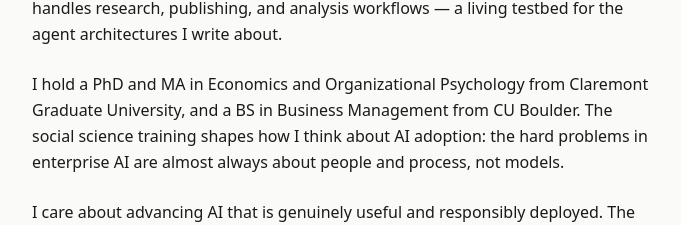
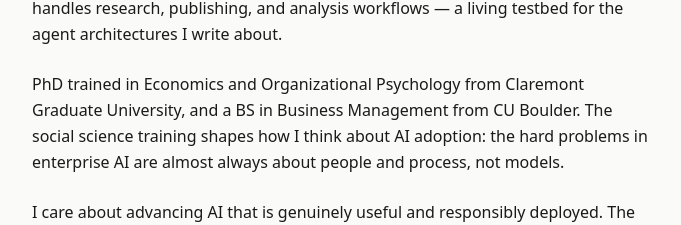
Before and after one commit to RyanMerlin/merlin-site, a SvelteKit app: page /about in a window 1280 px wide. Shown: the part 894-1119 px from the top of the page, without its empty margins (296-977 px from the left). Built offline with nearby package versions, Linux system fonts and the light colour scheme.

Commit message:
tweak about wording

```diff
--- a/src/routes/about/+page.svelte
+++ b/src/routes/about/+page.svelte
@@ -50,7 +50,7 @@
     </p>
 
     <p>
-      I hold a PhD and MA in Economics and Organizational Psychology from Claremont Graduate
+      PhD trained in Economics and Organizational Psychology from Claremont Graduate
       University, and a BS in Business Management from CU Boulder. The social science training
       shapes how I think about AI adoption: the hard problems in enterprise AI are almost
       always about people and process, not models.
```
